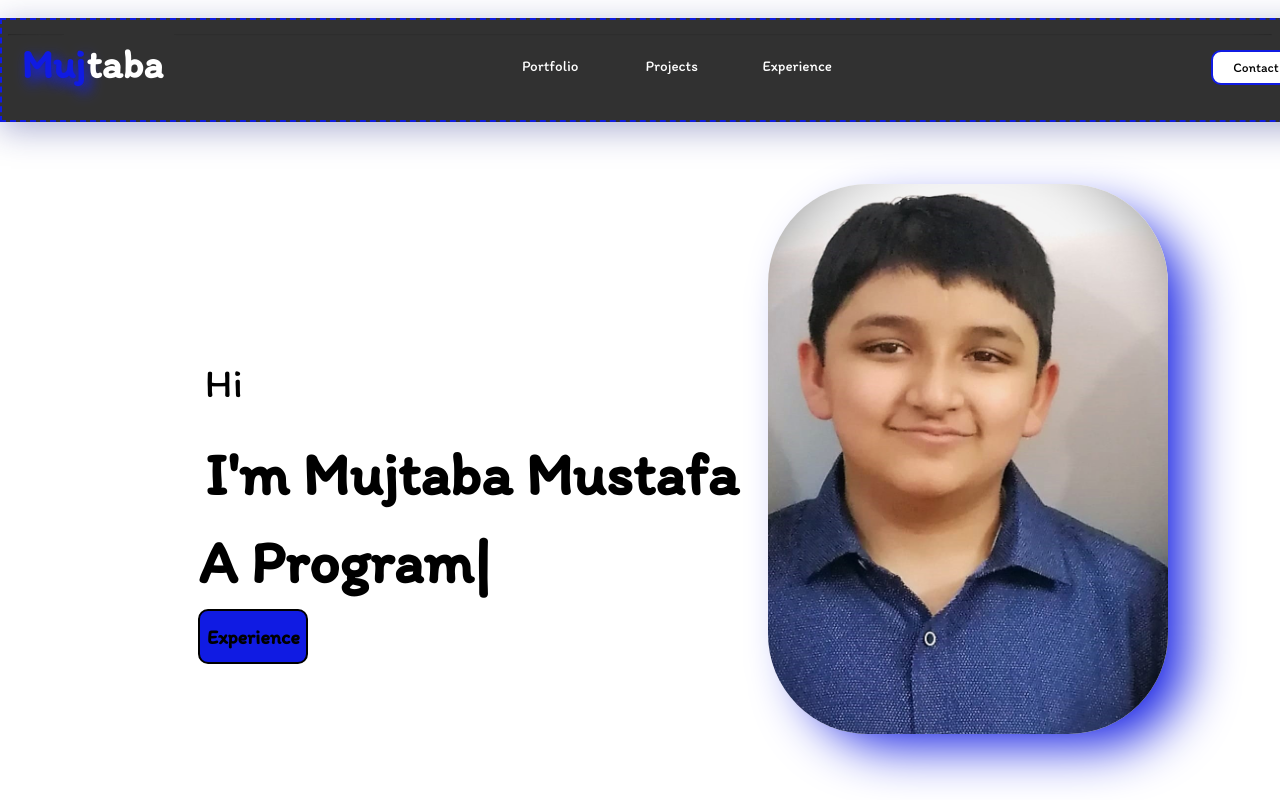
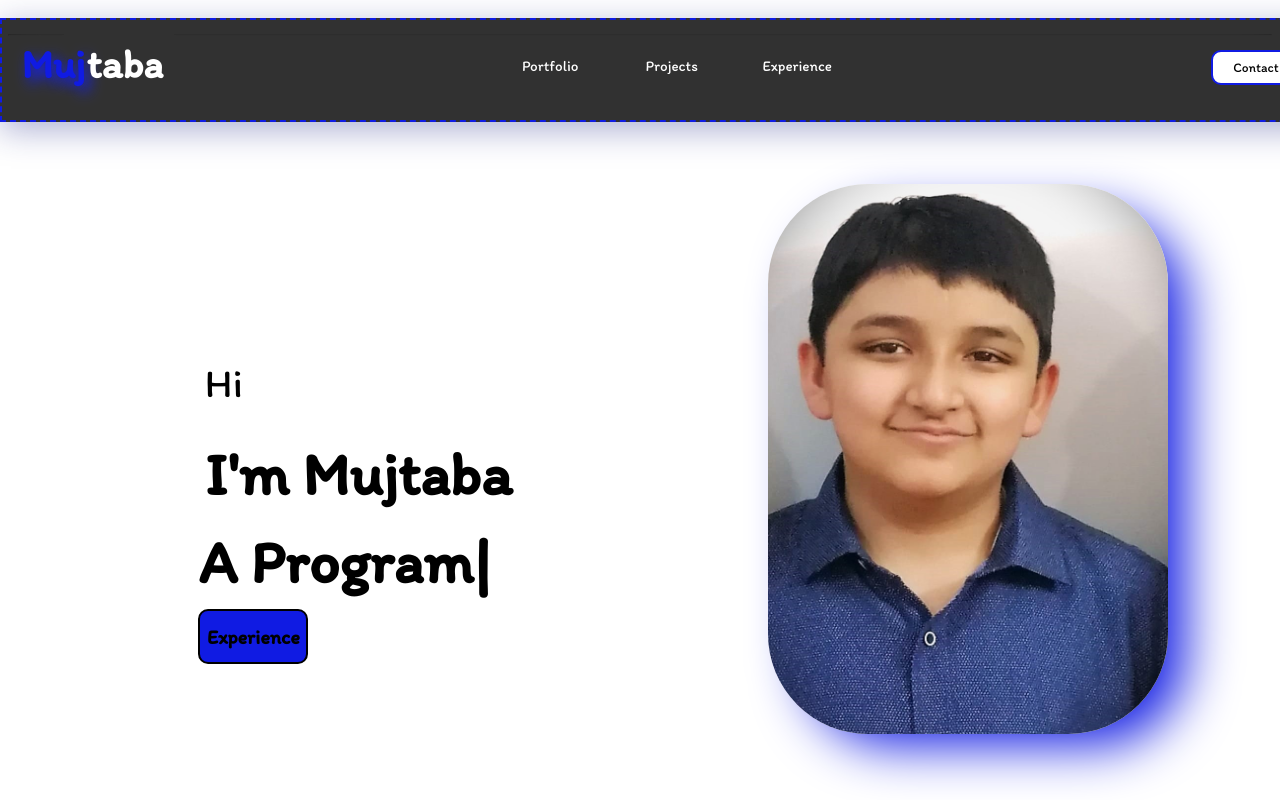
Before and after one commit to BioZFrog/Portfoliio, a plain HTML site: page index.html in a window 1280 px wide. Shown: the top 800 px of the page. Drawn offline with nearby package versions, Linux system fonts and the light colour scheme.

Commit message:
index.html

```diff
--- a/index.html
+++ b/index.html
@@ -20,7 +20,7 @@
     <button id="in"></button>
     <!-- Body -->
     <h2 class="hi">Hi</h2>
-    <h2 class="name">I'm Mujtaba Mustafa</h2>
+    <h2 class="name">I'm Mujtaba</h2>
     <h2 class="work">A <span class="input"></span></h2>
     <a href="#lol"><button id="Experiencebtn">Experience</button></a>
     <img class="img" src="Me.jpg" alt="">
```
